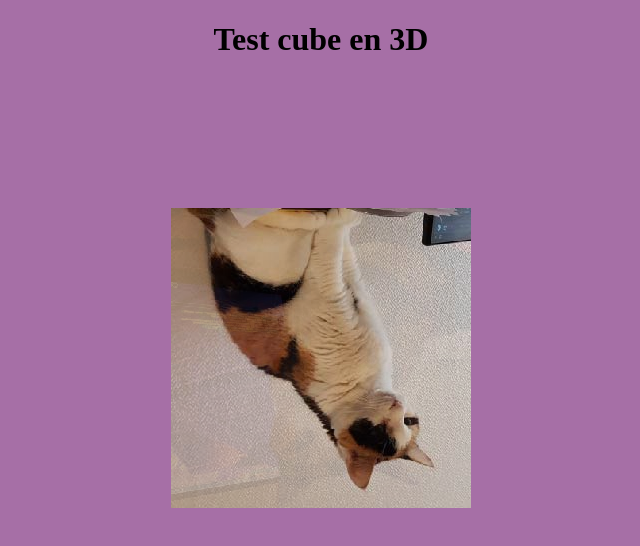
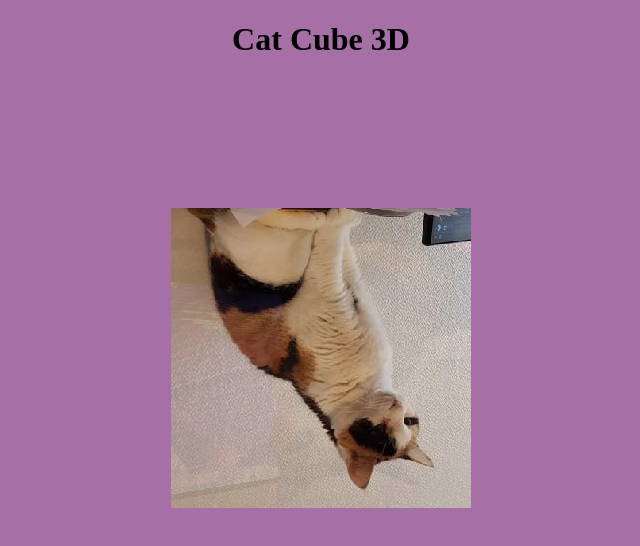
Before and after one commit to Aeltiel/Cube, a plain HTML site: page index.html in a window 1280 px wide. Shown: the whole page, without its empty margins (319-959 px from the left). Drawn offline with Linux system fonts and the light colour scheme.

Commit message:
fix text

```diff
--- a/index.html
+++ b/index.html
@@ -4,10 +4,10 @@
     <meta charset="UTF-8">
     <meta name="viewport" content="width=device-width, initial-scale=1.0">
     <link rel="stylesheet" href="styles.css" />
-    <title>Cube 3D</title>
+    <title> Cat Cube 3D</title>
 </head>
 <body>
-    <h1>Test cube en 3D</h1>
+    <h1>Cat Cube 3D</h1>
     <div class="cube">
         <div class="side" id="front"></div>
         <div class="side" id="top"></div>
```
